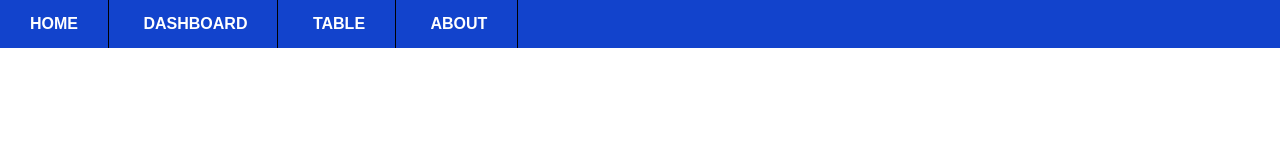
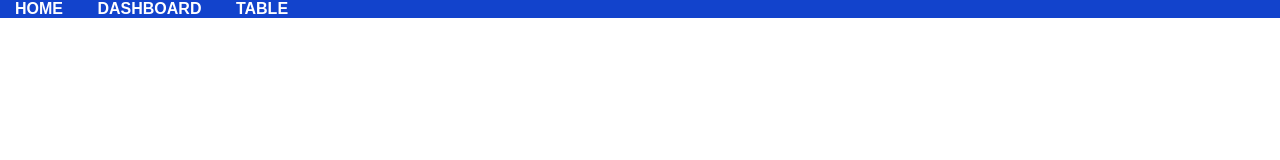
Before and after one commit to BrayanFreire/mobile_db, a plain HTML site: page src/index.html in a window 1280 px wide. Drawn offline with Linux system fonts and the light colour scheme.

Commit message:
tirar listas

```diff
--- a/src/estilo.css
+++ b/src/estilo.css
@@ -14,10 +14,6 @@
     list-style: none;
     background-color: rgb(18, 67, 204);
 
-
-
-
-
 }
 
 .items{
@@ -28,7 +24,7 @@
 
 }
 
-ul > li > a{
+nav > a{
     text-decoration: none;
     color: white;
     font-weight: bold;
--- a/src/index.html
+++ b/src/index.html
@@ -8,13 +8,9 @@
 <body>
     <header id="cabecalho">
         <nav id="menu_container">
-            <ul id="menu_horizontal">
-                <li class="items"><a href="#">HOME</a></li>
-                <li class="items"><a href="#">DASHBOARD</a></li>
-                <li class="items"><a href="#">TABLE</a></li>
-                <li class="items"><a href="#">ABOUT</a></li>
-
-            </ul>
+                <a href="#">HOME</a>
+                <a href="#">DASHBOARD</a>
+                <a href="#">TABLE</a>
         </nav>
 
     </header>
```
